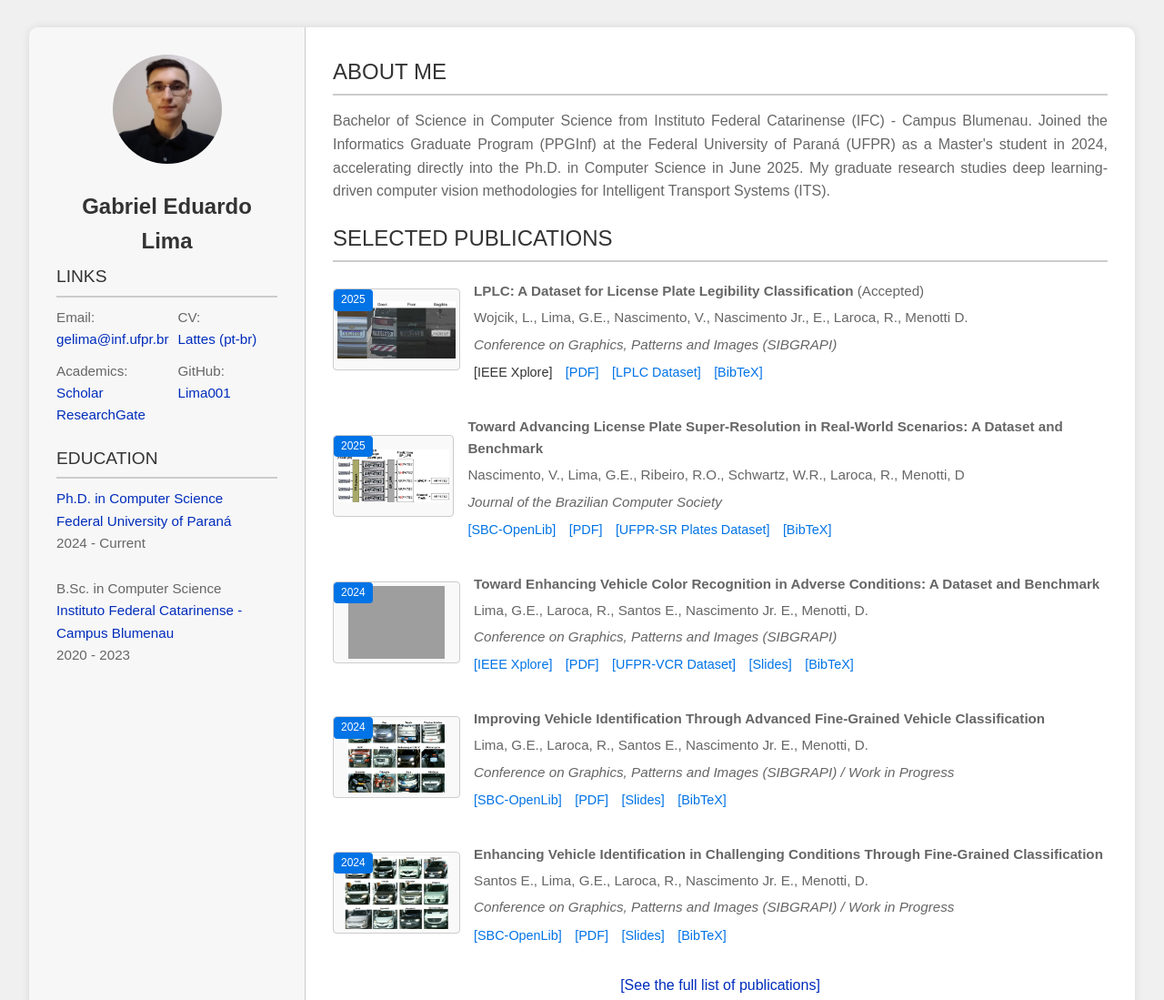
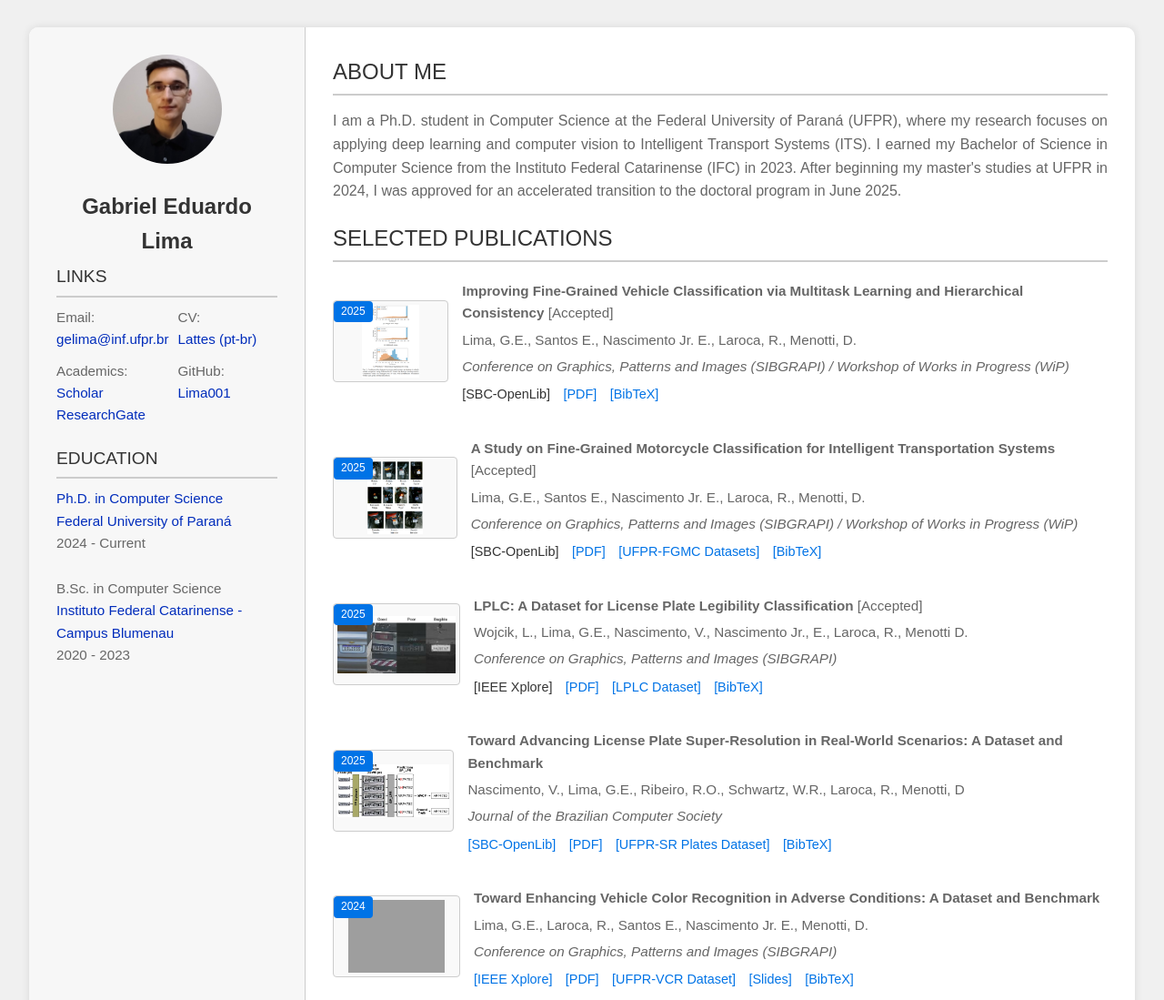
Before and after one commit to Lima001/Lima001.github.io, a plain HTML site: page index.html in a window 1280 px wide. Shown: the top 1099 px of the page at 91% size. Drawn offline with Linux system fonts and the light colour scheme; grey boxes are pictures that could not be loaded.

Commit message:
Updated SIBGRAPI 2025 papers - added preprint info

```diff
--- a/index.html
+++ b/index.html
@@ -5,7 +5,8 @@
   <meta charset="UTF-8">
   <meta name="author" content="Gabriel Eduardo Lima">
   <meta name="description" content="Gabriel Eduardo Lima page">
-	<meta name="keywords" content="Gabriel Eduardo Lima,Gabriel,Lima,gelima,PPGInf,UFPR,Ciência da Computação,Computer Science,Instituto Federal Catarinense,IFC,Surveillance,Vehicle Identification,Vehicle Color Recognition,VCR ">
+  <meta name="keywords"
+    content="Gabriel Eduardo Lima,Gabriel,Lima,gelima,PPGInf,UFPR,Ciência da Computação,Computer Science,Instituto Federal Catarinense,IFC,Surveillance,Vehicle Identification,Vehicle Color Recognition,VCR ">
   <meta name="viewport" content="width=device-width, initial-scale=1.0">
   <title>Gabriel E. Lima</title>
   <style>
@@ -296,10 +297,11 @@
       <div class="summary section">
         <h3>About me</h3>
         <p>
-          Bachelor of Science in Computer Science from Instituto Federal Catarinense (IFC) - Campus Blumenau. Joined the
-          Informatics Graduate Program (PPGInf) at the Federal University of Paraná (UFPR) as a Master's student in
-          2024, accelerating directly into the Ph.D. in Computer Science in June 2025. My graduate research studies deep
-          learning-driven computer vision methodologies for Intelligent Transport Systems (ITS). </p>
+          I am a Ph.D. student in Computer Science at the Federal University of Paraná (UFPR), where my research focuses
+          on applying deep learning and computer vision to Intelligent Transport Systems (ITS). I earned my Bachelor of
+          Science in Computer Science from the Instituto Federal Catarinense (IFC) in 2023. After beginning my master's
+          studies at UFPR in 2024, I was approved for an accelerated transition to the doctoral program in June 2025.
+        </p>
       </div>
 
       <div class="publications section">
@@ -307,11 +309,50 @@
 
         <div class="publication">
           <div class="pub-thumbnail">
+            <img src="https://Lima001.github.io/files/thumbs/lima2025improving.png" alt="">
+            <div class="pub-tag">2025</div>
+          </div>
+          <div class="pub-info">
+            <p><strong>Improving Fine-Grained Vehicle Classification via Multitask Learning and Hierarchical
+                Consistency</strong> [Accepted]</p>
+            <p>Lima, G.E., Santos E., Nascimento Jr. E., Laroca, R., Menotti, D.</p>
+            <p><em>Conference on Graphics, Patterns and Images (SIBGRAPI) / Workshop of Works in Progress (WiP)</em></p>
+            <div class="pub-links">
+              <a role="link" aria-disabled="true" style="color: inherit; text-decoration: none;">[SBC-OpenLib]</a>
+              <a href="https://Lima001.github.io/files/paper/lima2025improving.pdf" target="_blank">[PDF]</a>
+              <a href="https://Lima001.github.io/files/bibtex/lima2025improving.txt" target="_blank">[BibTeX]</a>
+            </div>
+          </div>
+        </div>
+
+        <div class="publication">
+          <div class="pub-thumbnail">
+            <img src="https://Lima001.github.io/files/thumbs/lima2025study.png" alt="">
+            <div class="pub-tag">2025</div>
+          </div>
+          <div class="pub-info">
+            <p><strong>A Study on Fine-Grained Motorcycle Classification for Intelligent Transportation Systems</strong>
+              [Accepted]</p>
+            <p>Lima, G.E., Santos E., Nascimento Jr. E., Laroca, R., Menotti, D.</p>
+            <p><em>Conference on Graphics, Patterns and Images (SIBGRAPI) / Workshop of Works in Progress (WiP)</em></p>
+            <div class="pub-links">
+              <a role="link" aria-disabled="true" style="color: inherit; text-decoration: none;">[SBC-OpenLib]</a>
+              <a href="https://Lima001.github.io/files/paper/lima2025study.pdf" target="_blank">[PDF]</a>
+              <a href="https://github.com/Lima001/UFPR-FGMC" target="_blank">[UFPR-FGMC Datasets]</a>
+              <a href="https://Lima001.github.io/files/bibtex/lima2025study.txt" target="_blank">[BibTeX]</a>
+            </div>
+          </div>
+        </div>
+
+
+
+        <div class="publication">
+          <div class="pub-thumbnail">
             <img src="https://Lima001.github.io/files/thumbs/wojcik2025lplc.png" alt="">
             <div class="pub-tag">2025</div>
           </div>
           <div class="pub-info">
-            <p><strong>LPLC: A Dataset for License Plate Legibility Classification</strong> (Accepted)</p>
+            <p><strong>LPLC: A Dataset for License Plate Legibility Classification</strong> [Accepted]</p>
             <p>Wojcik, L., Lima, G.E., Nascimento, V., Nascimento Jr., E., Laroca, R., Menotti D.</p>
             <p><em>Conference on Graphics, Patterns and Images (SIBGRAPI)</em></p>
             <div class="pub-links">
@@ -329,7 +370,8 @@
             <div class="pub-tag">2025</div>
           </div>
           <div class="pub-info">
-            <p><strong>Toward Advancing License Plate Super-Resolution in Real-World Scenarios: A Dataset and Benchmark</strong></p>
+            <p><strong>Toward Advancing License Plate Super-Resolution in Real-World Scenarios: A Dataset and
+                Benchmark</strong></p>
             <p>Nascimento, V., Lima, G.E., Ribeiro, R.O., Schwartz, W.R., Laroca, R., Menotti, D</p>
             <p><em>Journal of the Brazilian Computer Society</em></p>
             <div class="pub-links">
@@ -347,7 +389,9 @@
             <div class="pub-tag">2024</div>
           </div>
           <div class="pub-info">
-            <p><strong>Toward Enhancing Vehicle Color Recognition in Adverse Conditions: A Dataset and Benchmark</strong></p>
+            <p><strong>Toward Enhancing Vehicle Color Recognition in Adverse Conditions: A Dataset and
+                Benchmark</strong>
+            </p>
             <p>Lima, G.E., Laroca, R., Santos E., Nascimento Jr. E., Menotti, D.</p>
             <p><em>Conference on Graphics, Patterns and Images (SIBGRAPI)</em></p>
             <div class="pub-links">
@@ -366,9 +410,10 @@
             <div class="pub-tag">2024</div>
           </div>
           <div class="pub-info">
-            <p><strong>Improving Vehicle Identification Through Advanced Fine-Grained Vehicle Classification</strong></p>
+            <p><strong>Improving Vehicle Identification Through Advanced Fine-Grained Vehicle Classification</strong>
+            </p>
             <p>Lima, G.E., Laroca, R., Santos E., Nascimento Jr. E., Menotti, D.</p>
-            <p><em>Conference on Graphics, Patterns and Images (SIBGRAPI) / Work in Progress</em></p>
+            <p><em>Conference on Graphics, Patterns and Images (SIBGRAPI) / Workshop of Works in Progress (WiP)</em></p>
             <div class="pub-links">
               <a href="https://doi.org/10.5753/sibgrapi.est.2024.31656" target="_blank">[SBC-OpenLib]</a>
               <a href="https://Lima001.github.io/files/paper/lima2024improving.pdf" target="_blank">[PDF]</a>
@@ -384,9 +429,11 @@
             <div class="pub-tag">2024</div>
           </div>
           <div class="pub-info">
-            <p><strong>Enhancing Vehicle Identification in Challenging Conditions Through Fine-Grained Classification</strong></p>
+            <p><strong>Enhancing Vehicle Identification in Challenging Conditions Through Fine-Grained
+                Classification</strong>
+            </p>
             <p>Santos E., Lima, G.E., Laroca, R., Nascimento Jr. E., Menotti, D.</p>
-            <p><em>Conference on Graphics, Patterns and Images (SIBGRAPI) / Work in Progress</em></p>
+            <p><em>Conference on Graphics, Patterns and Images (SIBGRAPI) / Workshop of Works in Progress (WiP)</em></p>
             <div class="pub-links">
               <a href="https://doi.org/10.5753/sibgrapi.est.2024.31657" target="_blank">[SBC-OpenLib]</a>
               <a href="https://Lima001.github.io/files/paper/santos2024enhancing.pdf" target="_blank">[PDF]</a>
@@ -404,9 +451,9 @@
       <div class="research-projects section">
         <h3>Research Projects</h3>
         <ul>
-          <li><span style="font-weight: bold;">2022-2022</span>: Computer Security Education: Use of Treasure
-            Hunt
-            Games as a Pedagogical Tool.</li>
+          <li><span style="font-weight: bold;">2022-2022</span>: Computer Security Education: Use of Treasure Hunt Games
+            as
+            a Pedagogical Tool.</li>
           <li><span style="font-weight: bold;">2021-2021</span>: Development of a Bi-functional Mobile Robot.
           </li>
         </ul>
```
Also changed, not shown: appendix-publications.html (+35 -9 lines), files/bibtex/lima2024improving.txt, files/bibtex/lima2025improving.txt (added), files/bibtex/lima2025study.txt (added), files/bibtex/santos2024enhancing.txt, files/thumbs/lima2025improving.png (added), files/thumbs/lima2025study.png (added), 2 other files. Lines whose indentation alone changed are shown as unchanged.
